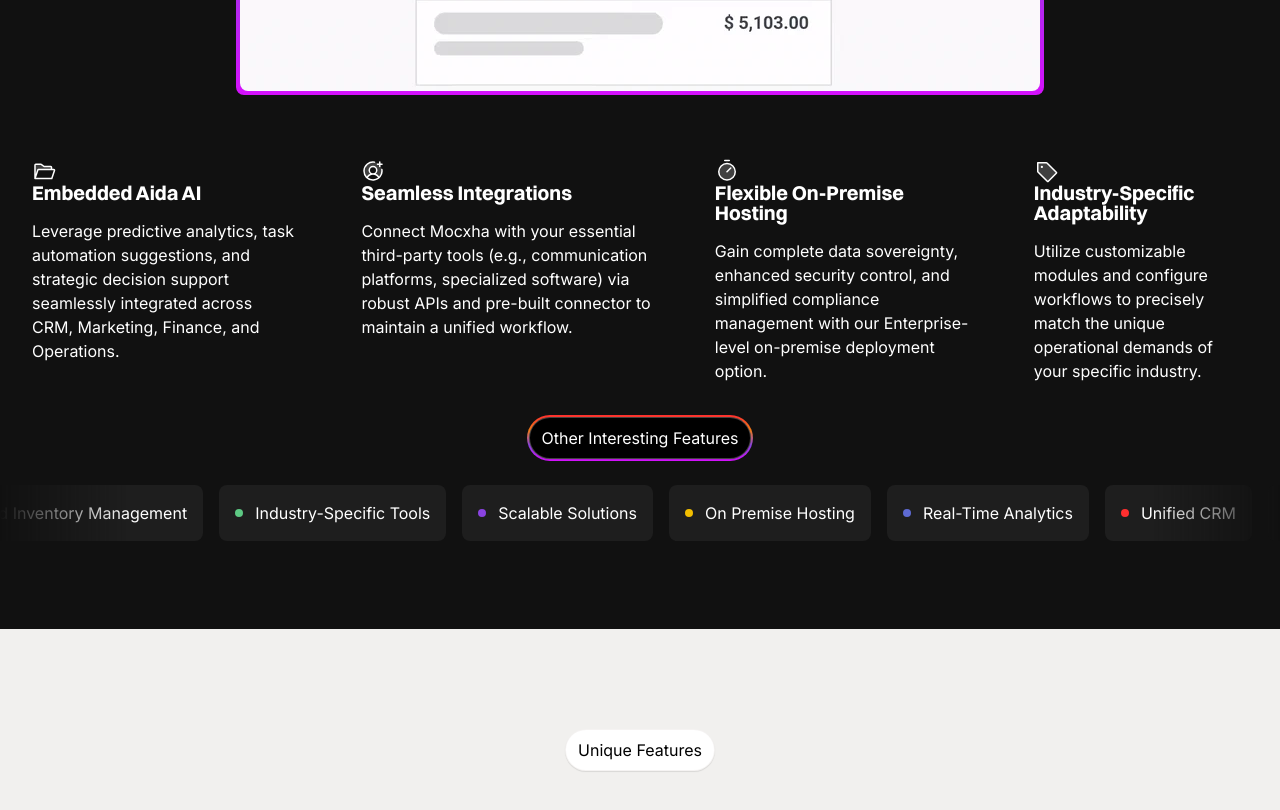
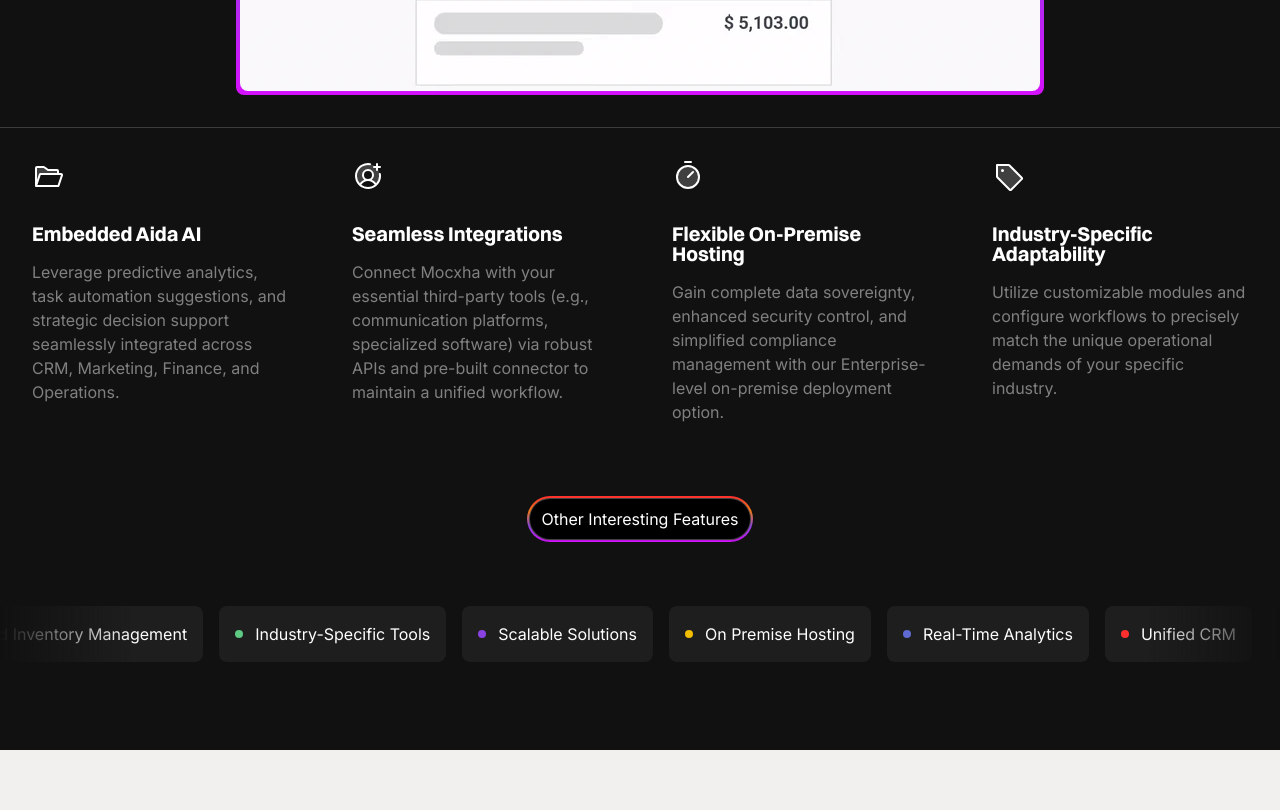
Before and after one commit to andreadonoso/app.mocxha.com, a Next.js app: page / in a window 1280 px wide. Shown: the part 8460-9270 px from the top of the page. Built offline with nearby package versions, Linux system fonts and the light colour scheme.

Commit message:
ui tweaks for overview section

```diff
--- a/app/ui/overview.tsx
+++ b/app/ui/overview.tsx
@@ -10,10 +10,10 @@
  import Marquee from "react-fast-marquee";
 
 const items = [
-  { icon: <FolderOpen size={24} weight="duotone"/>, title: "Embedded Aida AI", description: "Leverage predictive analytics, task automation suggestions, and strategic decision support seamlessly integrated across CRM, Marketing, Finance, and Operations."},
-  { icon: <UserCirclePlus size={24} weight="duotone"/>, title: "Seamless Integrations", description: "Connect Mocxha with your essential third-party tools (e.g., communication platforms, specialized software) via robust APIs and pre-built connector to maintain a unified workflow."},
-  { icon: <Timer size={24} weight="duotone"/>, title: "Flexible On-Premise Hosting", description: "Gain complete data sovereignty, enhanced security control, and simplified compliance management with our Enterprise-level on-premise deployment option."},
-  { icon: <Tag size={24} weight="duotone"/>, title: "Industry-Specific Adaptability", description: "Utilize customizable modules and configure workflows to precisely match the unique operational demands of your specific industry."},
+  { icon: <FolderOpen size={32} weight="duotone"/>, title: "Embedded Aida AI", description: "Leverage predictive analytics, task automation suggestions, and strategic decision support seamlessly integrated across CRM, Marketing, Finance, and Operations."},
+  { icon: <UserCirclePlus size={32} weight="duotone"/>, title: "Seamless Integrations", description: "Connect Mocxha with your essential third-party tools (e.g., communication platforms, specialized software) via robust APIs and pre-built connector to maintain a unified workflow."},
+  { icon: <Timer size={32} weight="duotone"/>, title: "Flexible On-Premise Hosting", description: "Gain complete data sovereignty, enhanced security control, and simplified compliance management with our Enterprise-level on-premise deployment option."},
+  { icon: <Tag size={32} weight="duotone"/>, title: "Industry-Specific Adaptability", description: "Utilize customizable modules and configure workflows to precisely match the unique operational demands of your specific industry."},
 ]
 
 const features = [
@@ -36,7 +36,7 @@
                 <p className="pill m-0 bg-black">HQ Overview</p>
               </div>
               <h2>Key Platform Capabilities: Beyond the Core Modules</h2>
-              <p>
+              <p className="text-[#DED8D3]">
                 Mocxha integrates powerful, platform-wide features designed for modern business challenges and optimal performance
               </p>
               <a href="#contact" className="btn btn-secondary">Get Started</a>
@@ -60,24 +60,23 @@
                 />
               </div>
             </div>
-            <div className="md:flex-row flex flex-col">
+            <div className="lg:flex-row flex flex-col ">
               {items.map((item, i) => (
-                <div key={i} className="p-8">
+                <div key={i} className="flex flex-col p-8 w-full border-t-1 border-t-[#3D3D3D]">
                   {item.icon}
-                  <h5>{item.title}</h5>
-                  <p>{item.description}</p>
+                  <h5 className="pt-8">{item.title}</h5>
+                  <p className="text-[#808080]">{item.description}</p>
                 </div>
               ))}
             </div>
             <div className="flex flex-col justify-center items-center gap-4">
-              <div className="rounded-[100px] p-0.5 bg-[linear-gradient(to_bottom,#FF2F2F_0%,#EF7B16_33%,#8A43E1_66%,#D511FD_100%)]">
-                  <p className="pill m-0 bg-black">Other Interesting Features</p>
-              </div>
-
+                <div className="my-10 rounded-[100px] p-0.5 bg-[linear-gradient(to_bottom,#FF2F2F_0%,#EF7B16_33%,#8A43E1_66%,#D511FD_100%)]">
+                    <p className="pill m-0 bg-black">Other Interesting Features</p>
+                </div>
                 <Marquee
                   autoFill
                   pauseOnClick
-                  className="[contain:inline-size] [mask-image:_linear-gradient(to_right,transparent_0,_black_128px,_black_calc(100%-128px),transparent_100%)]"
+                  className="[contain:inline-size] [mask-image:_linear-gradient(to_right,transparent_0,_black_132px,_black_calc(100%-132px),transparent_100%)]"
                 >
                   {features.map((item, i) => (
                     <div key={i} className="flex items-center justify-center m-2 p-4 rounded-lg bg-[#1e1e1e] text-white" >
@@ -86,7 +85,6 @@
                     </div>
                   ))}
                 </Marquee>
-
             </div>
           </div>
         </div>
```
